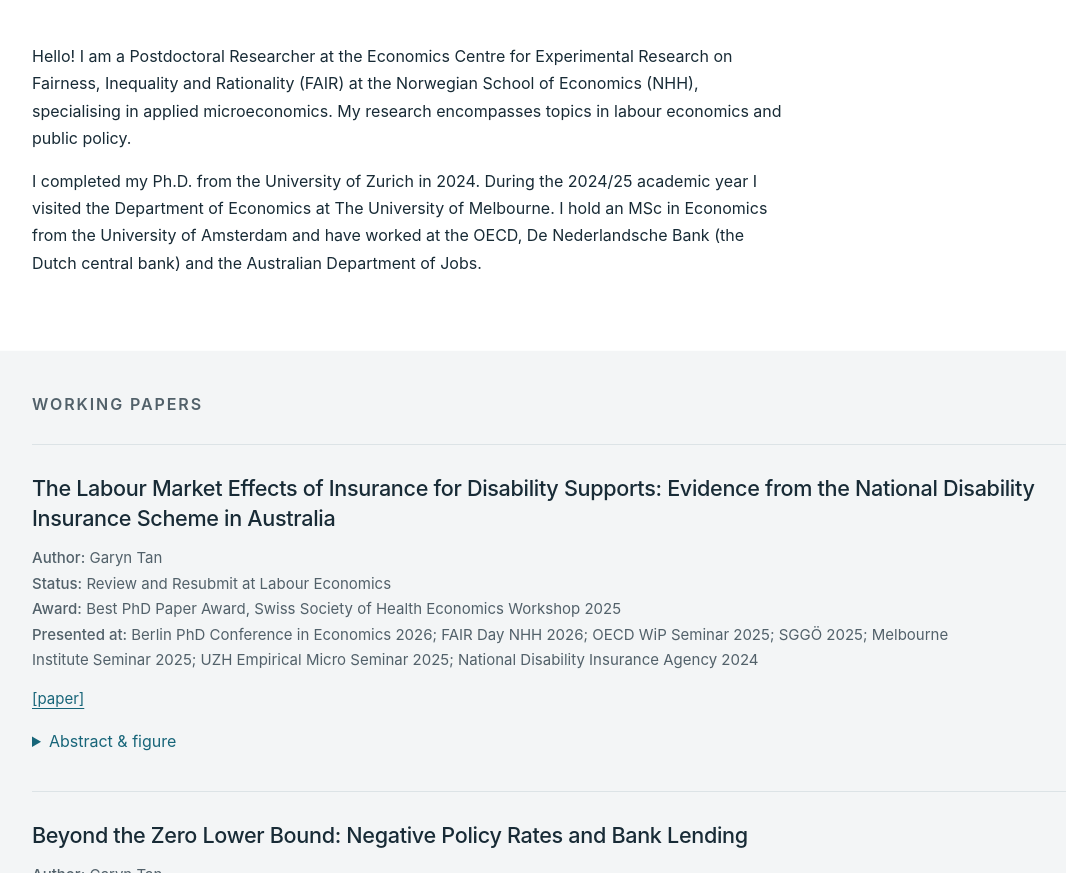
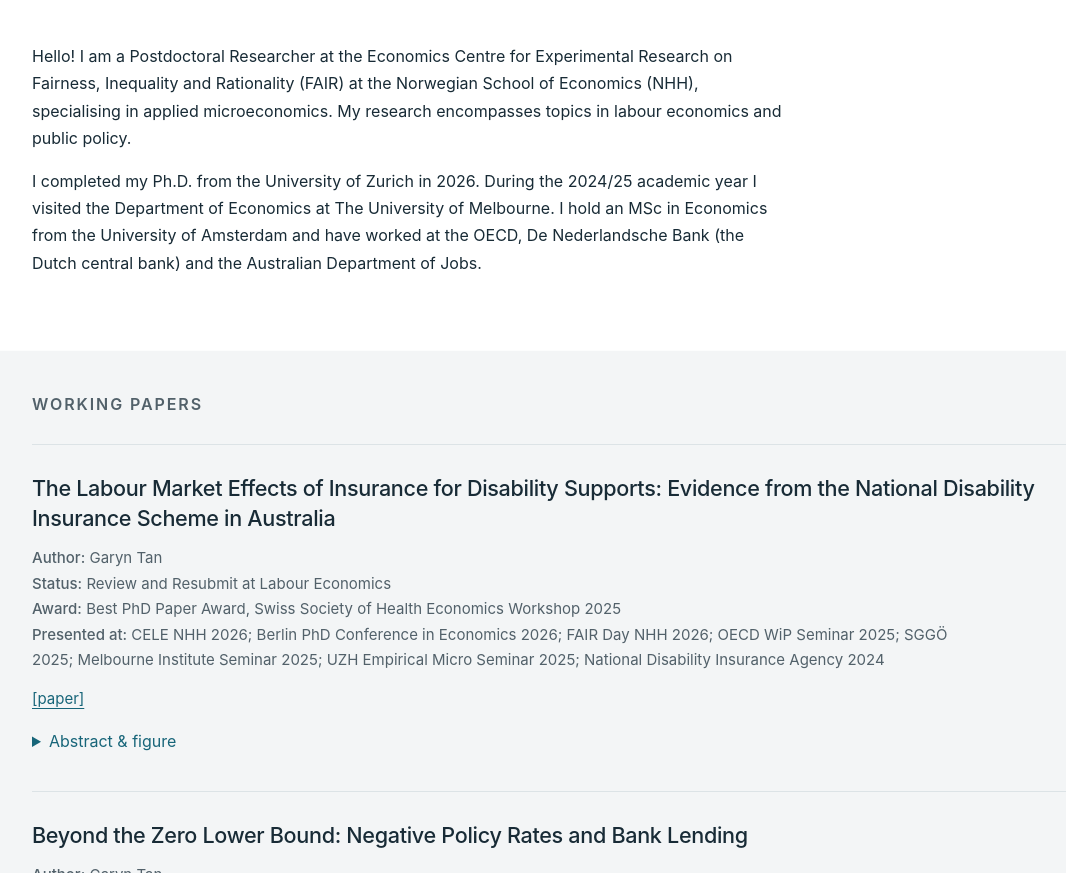
Before and after one commit to garyntan/garyntan.github.io, a plain HTML site: page index.html in a window 1280 px wide. Shown: the part 346-1219 px from the top of the page, without its empty margins (16-1082 px from the left). Drawn offline with Linux system fonts and the light colour scheme.

Commit message:
Add CELE NHH 2026 presentation and correct PhD year
Only two lines in index.html change: add CELE NHH 2026 to the NDIS presentation list and change the bio's PhD year from 2024 to 2026 based on UZH records. All other content and all CV files are unchanged.

```diff
--- a/index.html
+++ b/index.html
@@ -95,7 +95,7 @@
                     My research encompasses topics in labour economics and public policy.
                 </p>
                 <p>
-                   I completed my Ph.D. from the University of Zurich in 2024.
+                   I completed my Ph.D. from the University of Zurich in 2026.
                    During the 2024/25 academic year I visited the Department of Economics at The University of Melbourne.
                    I hold an MSc in Economics from the University of Amsterdam and have worked at the OECD, De Nederlandsche Bank (the Dutch central bank) and the Australian Department of Jobs.
                 </p>
@@ -120,7 +120,7 @@
                    <p><strong>Author:</strong> Garyn Tan<br>
                    <strong>Status:</strong> Review and Resubmit at Labour Economics<br>
                    <strong>Award:</strong> Best PhD Paper Award, Swiss Society of Health Economics Workshop 2025<br>
-                   <strong>Presented at:</strong> Berlin PhD Conference in Economics 2026; FAIR Day NHH 2026; OECD WiP Seminar 2025; SGGÖ 2025; Melbourne Institute Seminar 2025; UZH Empirical Micro Seminar 2025; National Disability Insurance Agency 2024</p>
+                   <strong>Presented at:</strong> CELE NHH 2026; Berlin PhD Conference in Economics 2026; FAIR Day NHH 2026; OECD WiP Seminar 2025; SGGÖ 2025; Melbourne Institute Seminar 2025; UZH Empirical Micro Seminar 2025; National Disability Insurance Agency 2024</p>
                    <a href="jmp_GT.pdf" target="_blank">[paper]</a>
                    <details class="paper-dropdown">
                        <summary>Abstract &amp; figure</summary>
```
